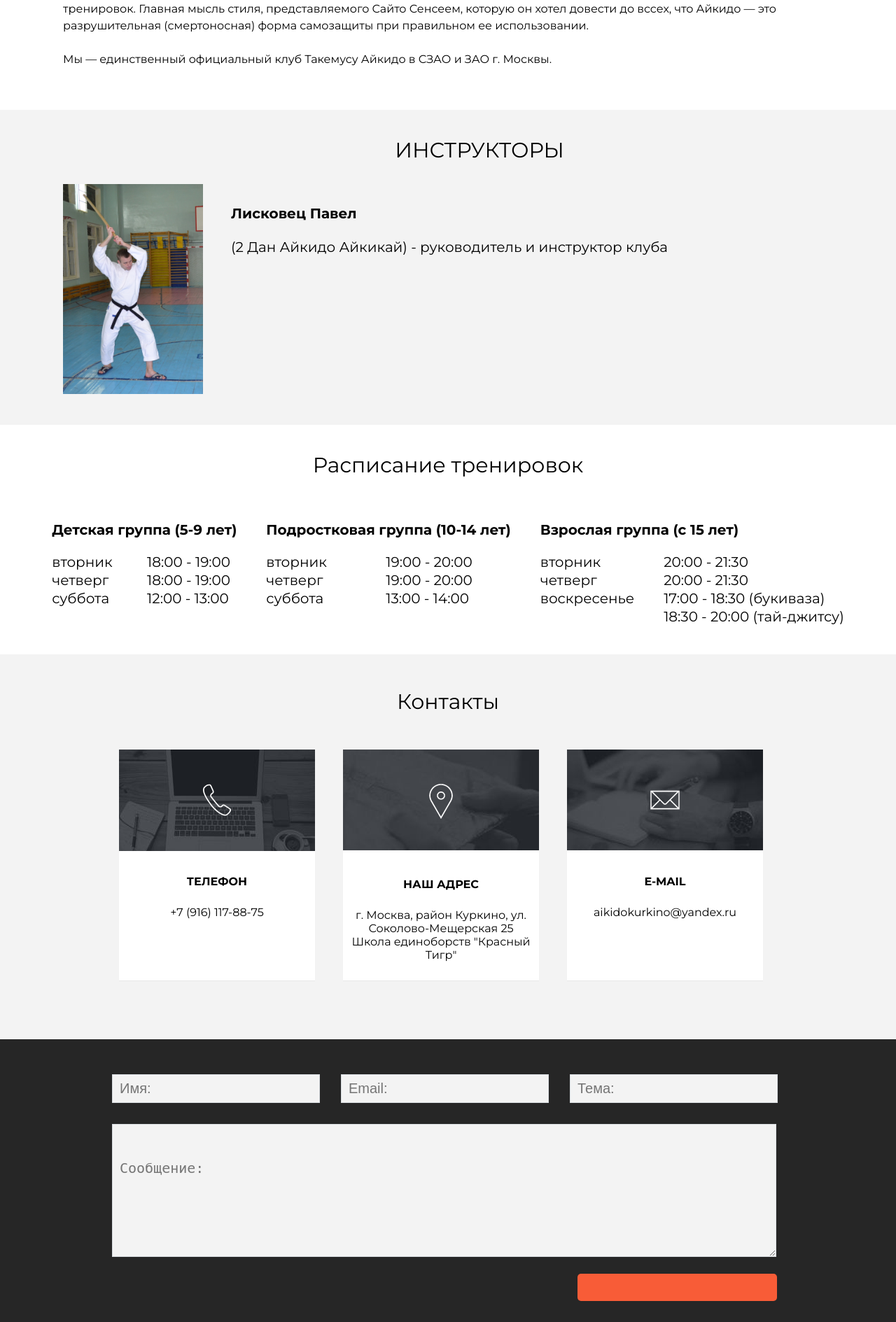
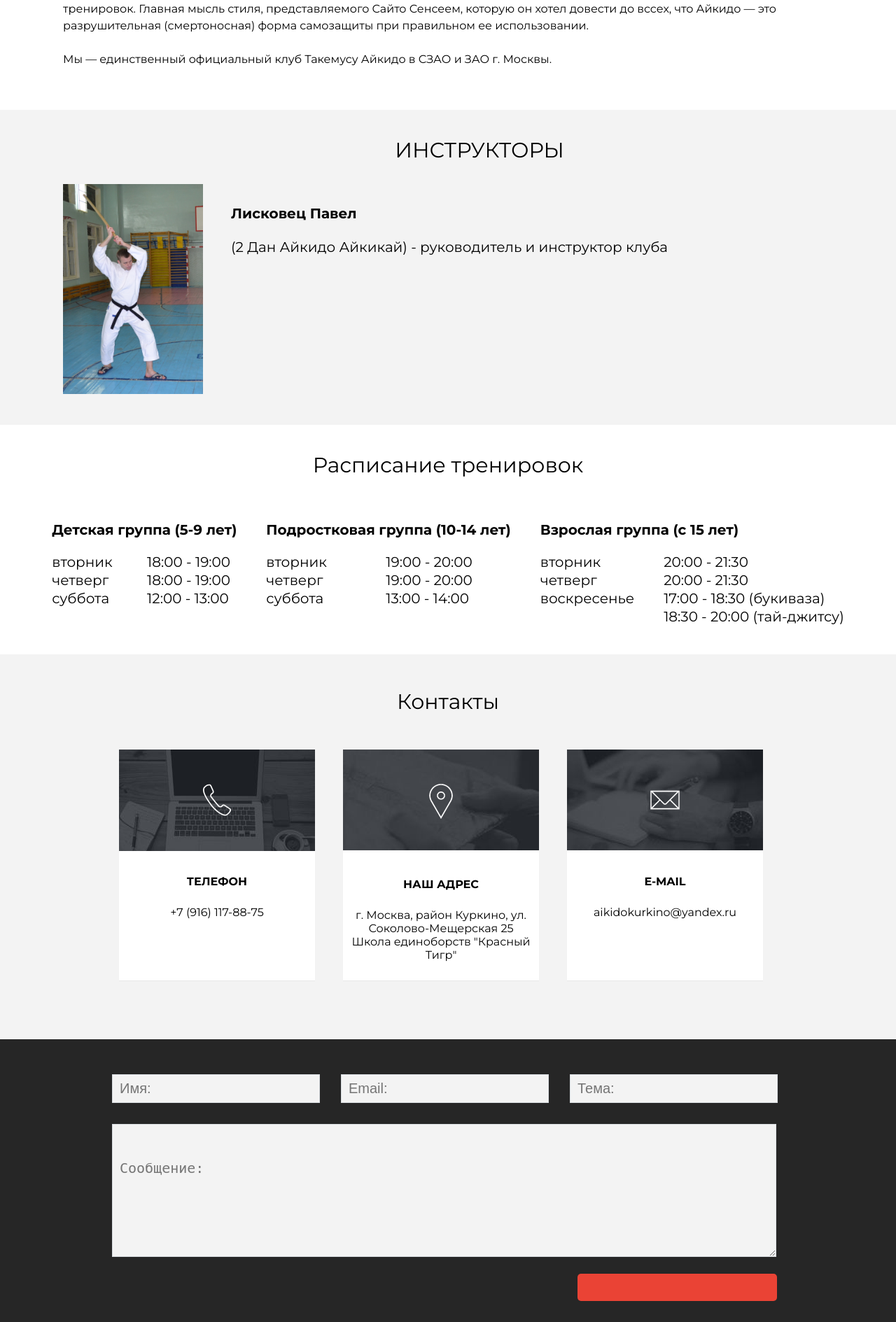
Before and after one commit to Talianna/talianna.github.io, a PHP site: page / in a window 1280 px wide. Shown: the part 2377-4266 px from the top of the page at 70% size. Run offline with PHP 8.4, Linux system fonts and the light colour scheme.

Commit message:
button color

```diff
--- a/css/style.css
+++ b/css/style.css
@@ -353,7 +353,7 @@ textarea {
 }
 
 input[type=submit] {
-    background: #f85c37;
+    background: rgb(234, 67, 53);
     border: 0;
     border-radius: 5px;
     color: #fff;
```
